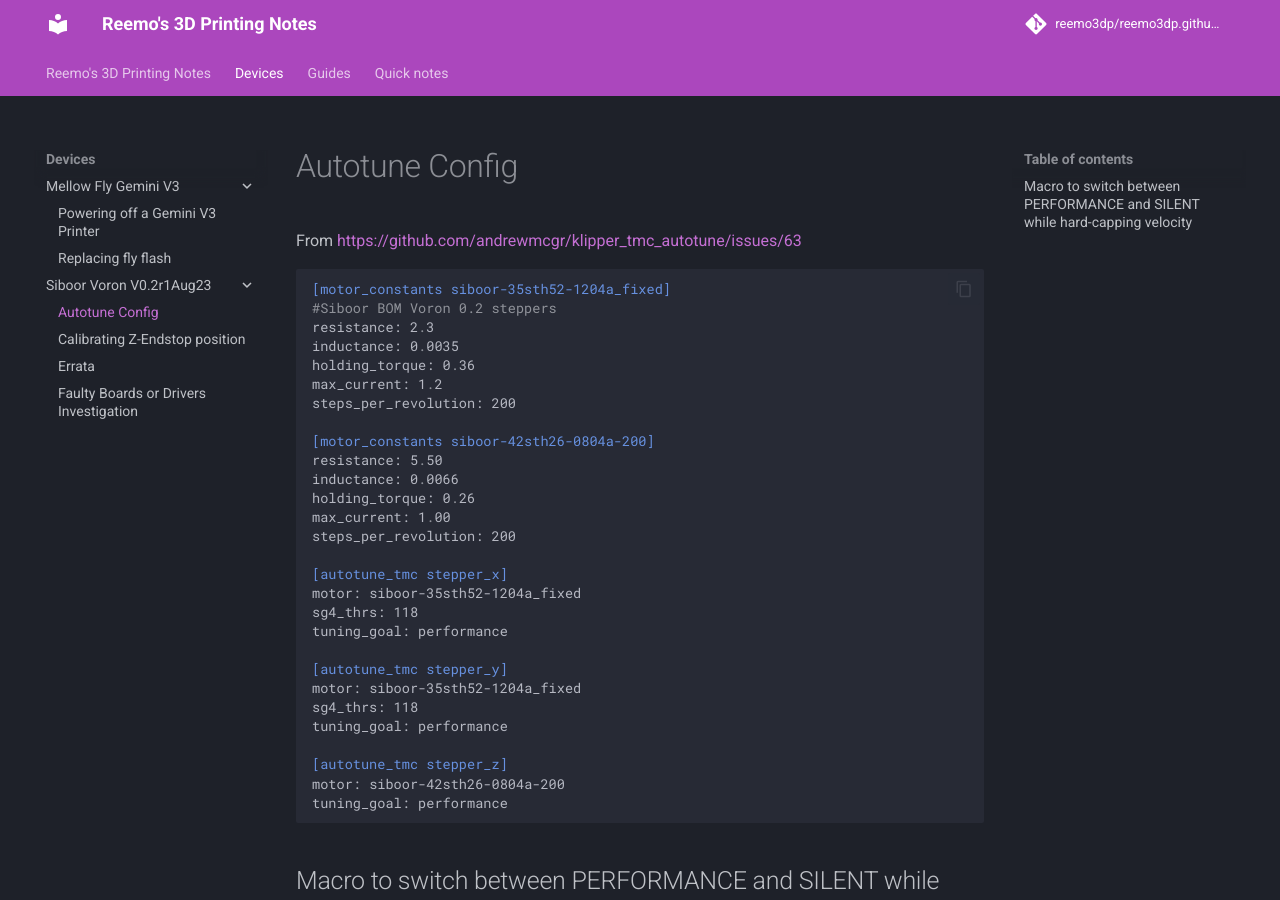
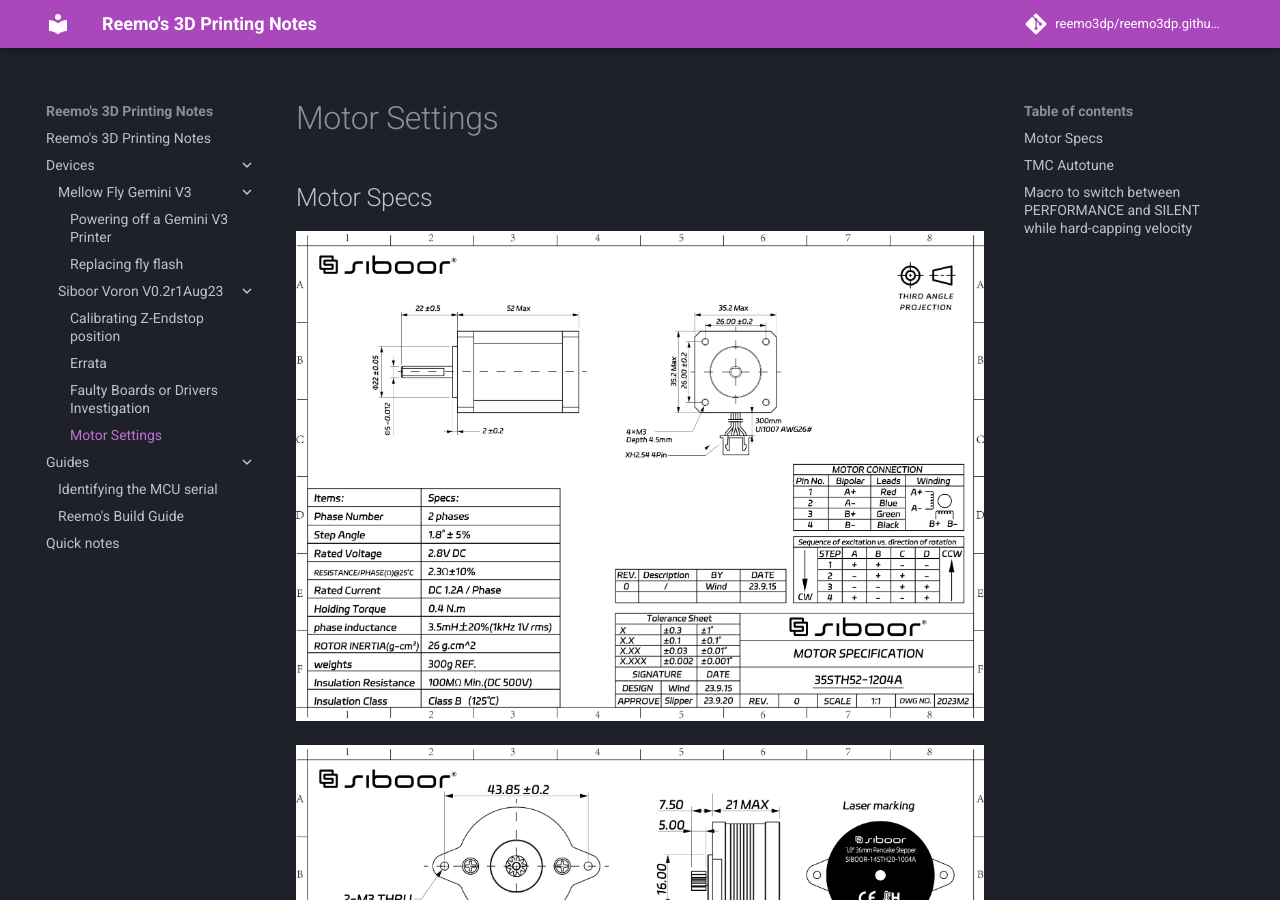
Before and after one commit to reemo3dp/reemo3dp.github.io, an MkDocs documentation site: the page built from docs/devices/Siboor-Voron-V0.2r1Aug23/motors.md, in a window 1280 px wide and 900 px high. Built offline with MkDocs 1.6.1 and Material for MkDocs 9.7.7, drawn with Linux system fonts in a browser that asks for light colours; plug-ins that fetch from the network failed and are left out; comment, search, counter and statistics services are not loaded.

Commit message:
Add motors

```diff
--- a/docs/devices/Siboor-Voron-V0.2r1Aug23/autotune.md
+++ b/docs/devices/Siboor-Voron-V0.2r1Aug23/motors.md
@@ -1,4 +1,14 @@
-# Autotune Config
+# Motor Settings
+
+## Motor Specs
+
+![35STH52-1204A](./motor_35sth52-1204a.jpg)
+
+![14STH20-1004A](./motor_14sth20-1004a.jpg)
+
+![42STH26-0804A-200](./motor_42sth26-0804a-200.jpg)
+
+## TMC Autotune
 
 From https://github.com/andrewmcgr/klipper_tmc_autotune/issues/63
 
--- a/mkdocs.yml
+++ b/mkdocs.yml
@@ -15,7 +15,7 @@ theme:
     - navigation.indexes
     - content.code.annotate
     - content.code.copy
-    - navigation.tabs
+    #- navigation.tabs
   palette:
     scheme: slate
     primary: purple
```
Also changed, not shown: docs/devices/Siboor-Voron-V0.2r1Aug23/motor_14sth20-1004a.jpg (added), docs/devices/Siboor-Voron-V0.2r1Aug23/motor_35sth52-1204a.jpg (added), docs/devices/Siboor-Voron-V0.2r1Aug23/motor_42sth26-0804a-200.jpg (added), 1 other file.
